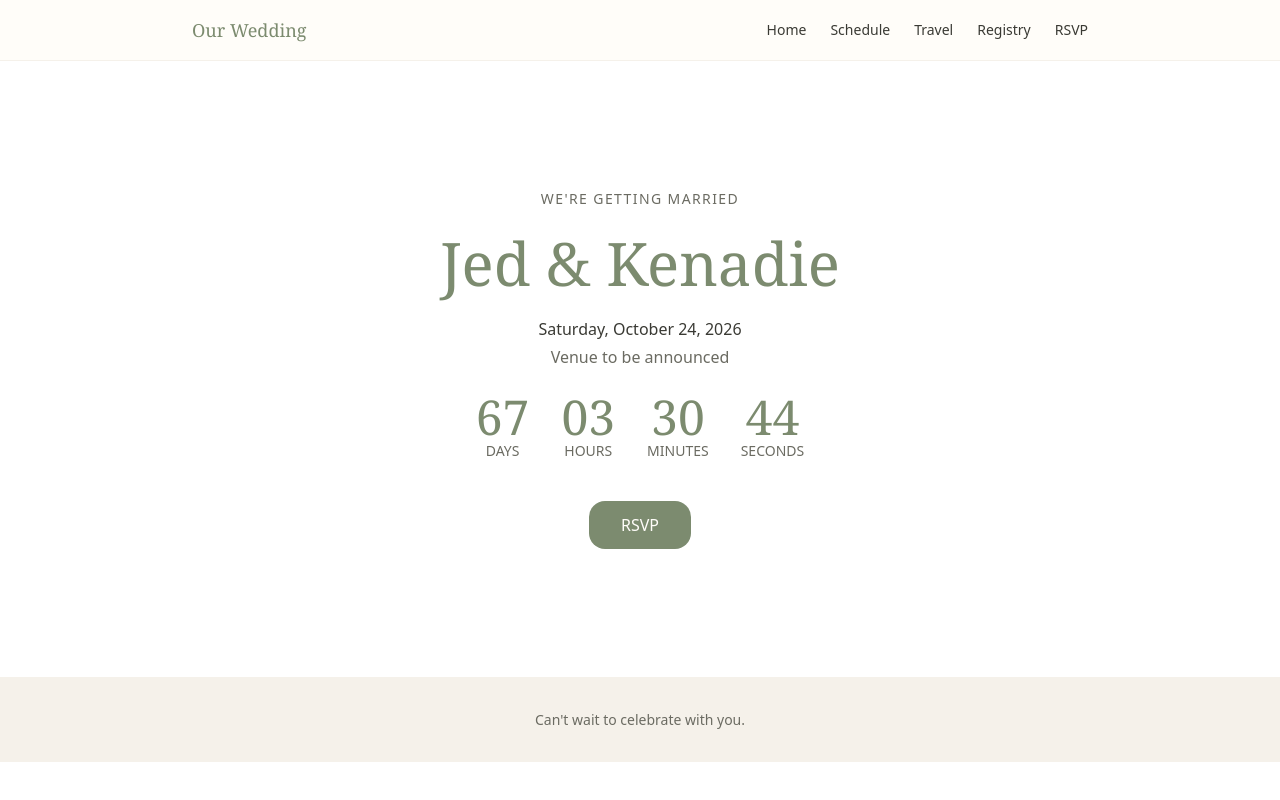
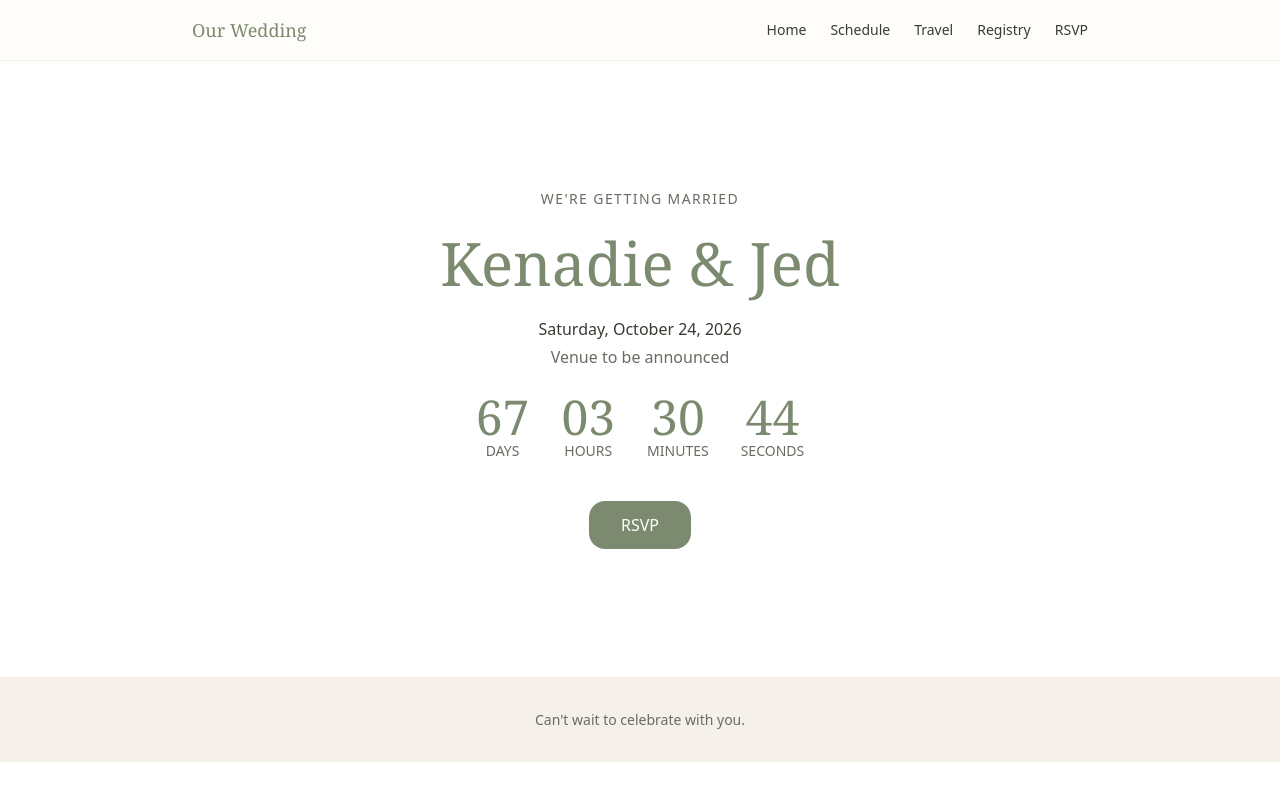
Before and after one commit to jed-richards/wedding-website, a SvelteKit app: page / in a window 1280 px wide. Built offline with nearby package versions, Linux system fonts and the light colour scheme.

Commit message:
Put Kenadie's name first on home page hero

```diff
--- a/src/routes/+page.svelte
+++ b/src/routes/+page.svelte
@@ -11,7 +11,7 @@
 </script>
 
 <svelte:head>
-  <title>Jed & Kenadie</title>
+  <title>Kenadie & Jed</title>
 </svelte:head>
 
 <section class="flex flex-col items-center gap-6 py-12 text-center sm:py-20">
@@ -19,7 +19,7 @@
     We're getting married
   </p>
 
-  <h1 class="font-heading text-4xl text-primary sm:text-6xl">Jed &amp; Kenadie</h1>
+  <h1 class="font-heading text-4xl text-primary sm:text-6xl">Kenadie &amp; Jed</h1>
 
   <div class="flex flex-col gap-1 font-body text-text">
     <p>{formattedDate}</p>
```
